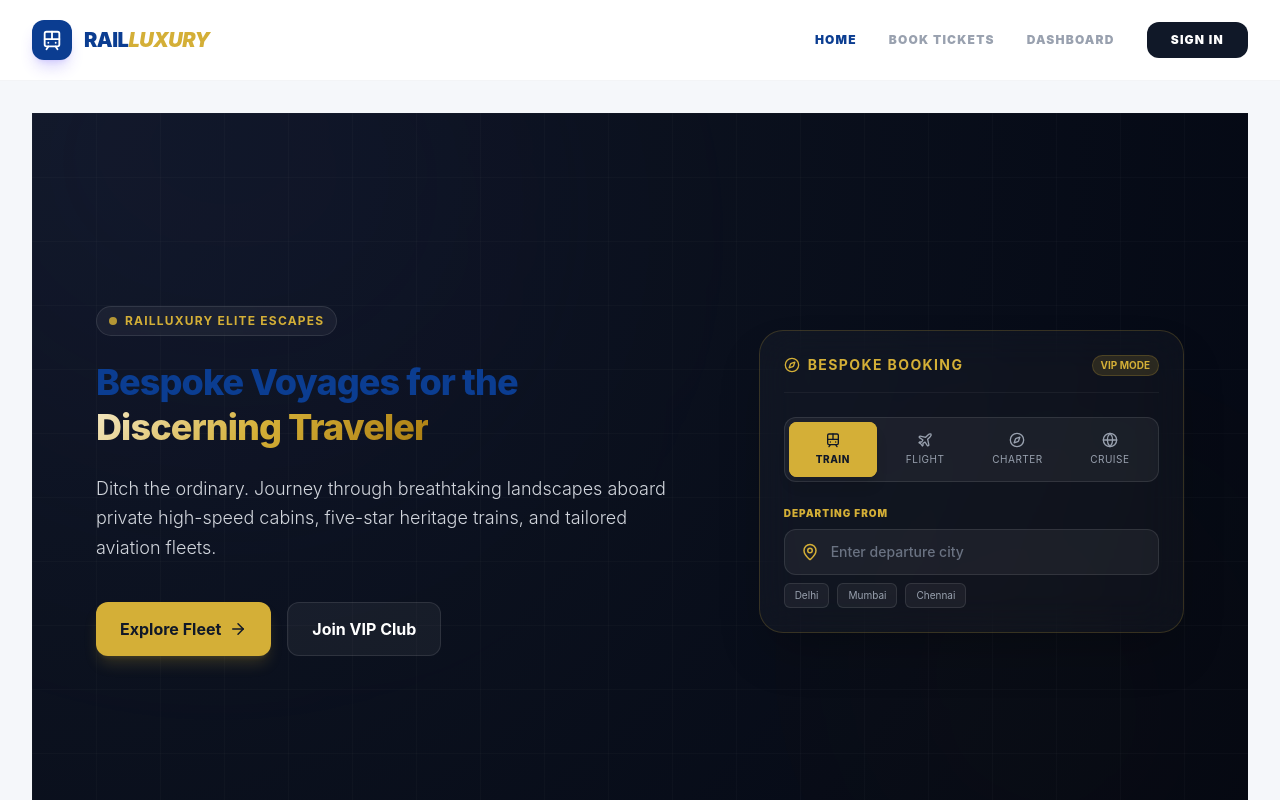
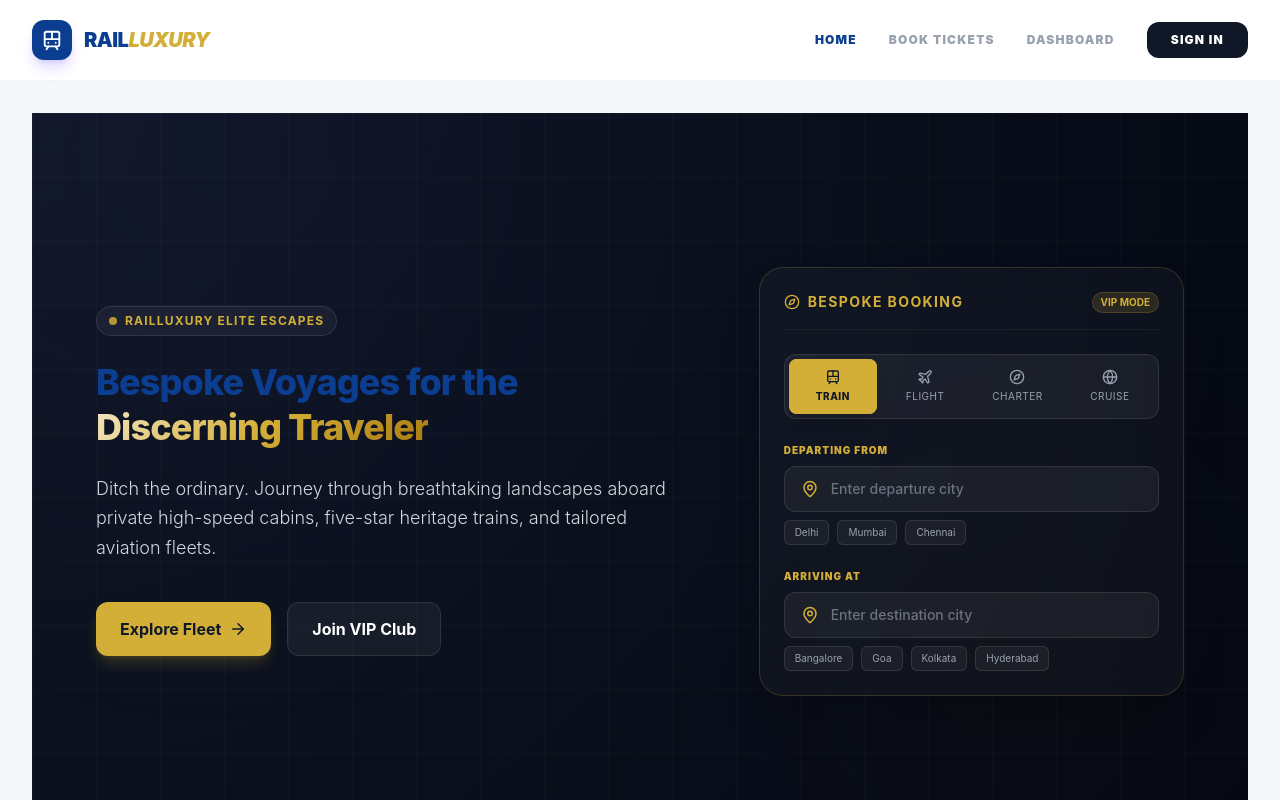
Before and after one commit to HEMANATH-AFK/railluxury, a React (Vite) app in the folder frontend/: page / in a window 1280 px wide. Shown: the top 800 px of the page. Built offline with nearby package versions, Linux system fonts and the light colour scheme.

Commit message:
Step 8: Add Destination search field with autocompletion/suggestions UI

```diff
--- a/frontend/src/pages/Home.jsx
+++ b/frontend/src/pages/Home.jsx
@@ -183,6 +183,34 @@ const Home = () => {
                   ))}
                 </div>
               </div>
+
+              {/* Destination Input */}
+              <div className="space-y-2">
+                <label className="text-[10px] font-black text-accent uppercase tracking-widest block">Arriving At</label>
+                <div className="relative flex items-center bg-white/5 border border-white/10 rounded-xl px-4 py-3 focus-within:border-accent/50 focus-within:bg-white/10 transition-all">
+                  <MapPin className="text-accent mr-3 shrink-0" size={18} />
+                  <input
+                    type="text"
+                    placeholder="Enter destination city"
+                    className="bg-transparent text-white placeholder-gray-500 font-medium outline-none w-full text-sm"
+                    value={destination}
+                    onChange={(e) => setDestination(e.target.value)}
+                    required
+                  />
+                </div>
+                <div className="flex gap-2 flex-wrap">
+                  {['Bangalore', 'Goa', 'Kolkata', 'Hyderabad'].map((city) => (
+                    <button
+                      key={city}
+                      type="button"
+                      onClick={() => setDestination(city)}
+                      className="text-[10px] px-2.5 py-1 rounded-md bg-white/5 border border-white/10 text-gray-400 hover:text-white hover:border-accent/40 transition-all cursor-pointer"
+                    >
+                      {city}
+                    </button>
+                  ))}
+                </div>
+              </div>
             </form>
           </div>
         </div>
```
